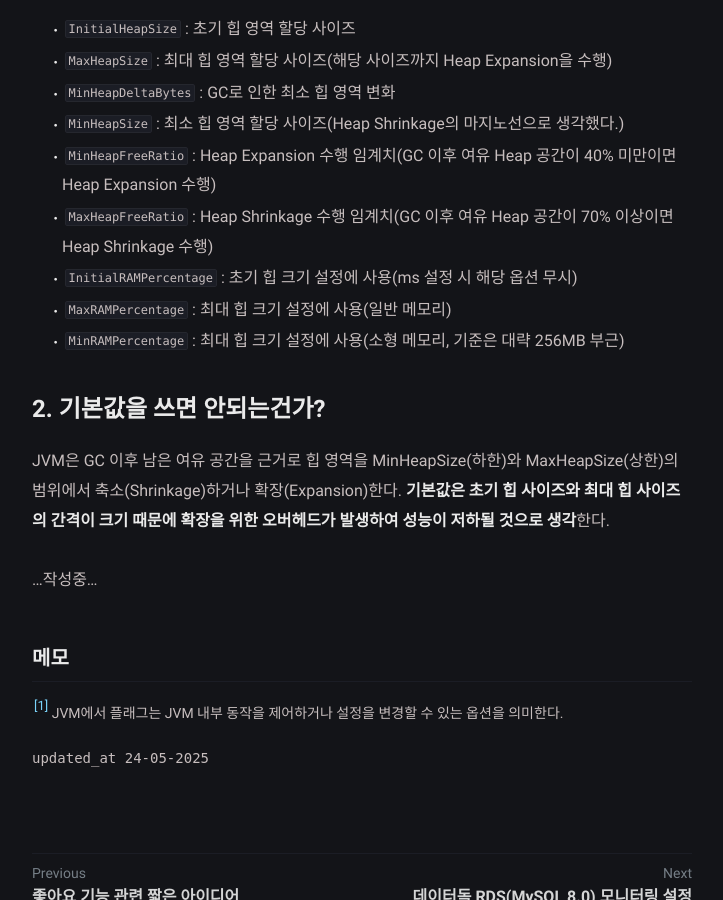
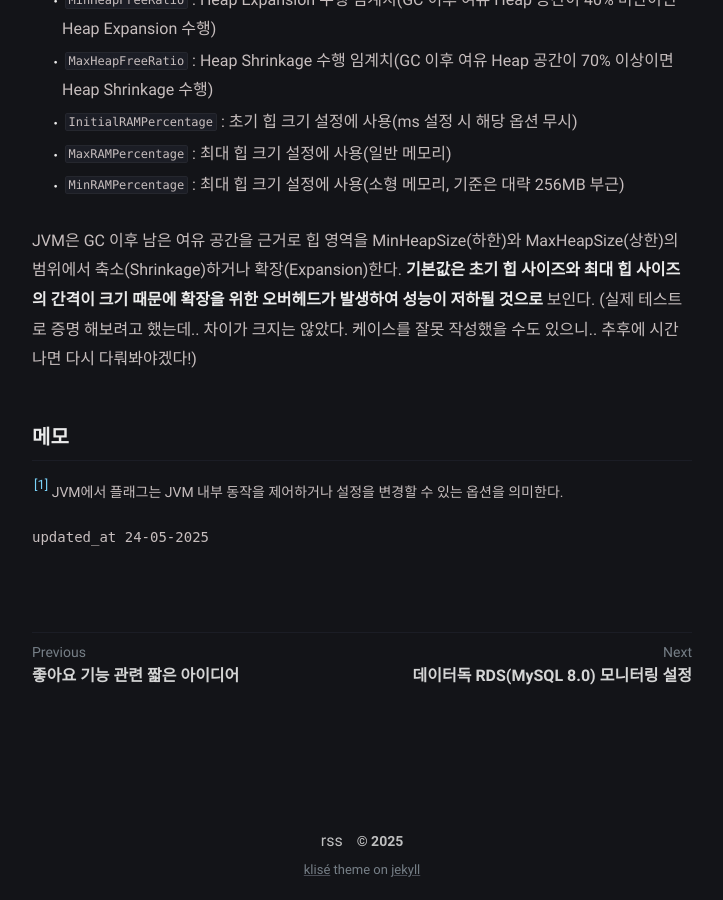
Before and after one commit to le2sky/tech, a Jekyll site: the page built from _posts/jvm-memory-size/2025-04-26-jvm-memory-size.md, in a window 1280 px wide and 900 px high, scrolled down 1779 px. Shown: the whole window, without its empty margins (278-1001 px from the left). Built offline with Jekyll 4.4.1, drawn with Linux system fonts in a browser that asks for light colours; some web fonts are replaced; some of the changed text lies outside the part shown.

Commit message:
post: jvm 글 정리

```diff
--- a/_posts/jvm-memory-size/2025-04-26-jvm-memory-size.md
+++ b/_posts/jvm-memory-size/2025-04-26-jvm-memory-size.md
@@ -7,11 +7,7 @@ description: JVM 힙 메모리 제한 설정
 image: ""
 ---
 
- JVM의 `-Xms`, `-Xmx` 를 얼마나 설정해야하고, 설정하지 않으면 어떤 일이 발생하는 지 이해하는 것이 목표이다.
-
-# 1. JVM 힙 메모리를 설정하지 않으면 어떻게 될까?
-
-## 1.1 힙 메모리
+# 1. 힙 메모리
 
 <figure>
 <img src="/jvm-memory-size/jvm-memory-layout.png" alt="shell">
@@ -64,13 +60,7 @@ JVM은 시작될 때 java 명령어 줄에 있는 옵션을 파싱한다. 일부
 - `MaxRAMPercentage` : 최대 힙 크기 설정에 사용(일반 메모리)
 - `MinRAMPercentage` : 최대 힙 크기 설정에 사용(소형 메모리, 기준은 대략 256MB 부근)
 
-# 2. 기본값을 쓰면 안되는건가?
-
-JVM은 GC 이후 남은 여유 공간을 근거로 힙 영역을 MinHeapSize(하한)와 MaxHeapSize(상한)의 범위에서 축소(Shrinkage)하거나 확장(Expansion)한다. **기본값은 초기 힙 사이즈와 최대 힙 사이즈의 간격이 크기 때문에 확장을 위한 오버헤드가 발생하여 성능이 저하될 것으로 생각**한다.
-
-
-...작성중...
-
+JVM은 GC 이후 남은 여유 공간을 근거로 힙 영역을 MinHeapSize(하한)와 MaxHeapSize(상한)의 범위에서 축소(Shrinkage)하거나 확장(Expansion)한다. **기본값은 초기 힙 사이즈와 최대 힙 사이즈의 간격이 크기 때문에 확장을 위한 오버헤드가 발생하여 성능이 저하될 것으로** 보인다. (실제 테스트로 증명 해보려고 했는데.. 차이가 크지는 않았다. 케이스를 잘못 작성했을 수도 있으니.. 추후에 시간나면 다시 다뤄봐야겠다!)
 
 ### 메모
 
```
Also changed, not shown: other parts of _posts/jvm-memory-size/2025-04-26-jvm-memory-size.md (+1 -1 lines).
